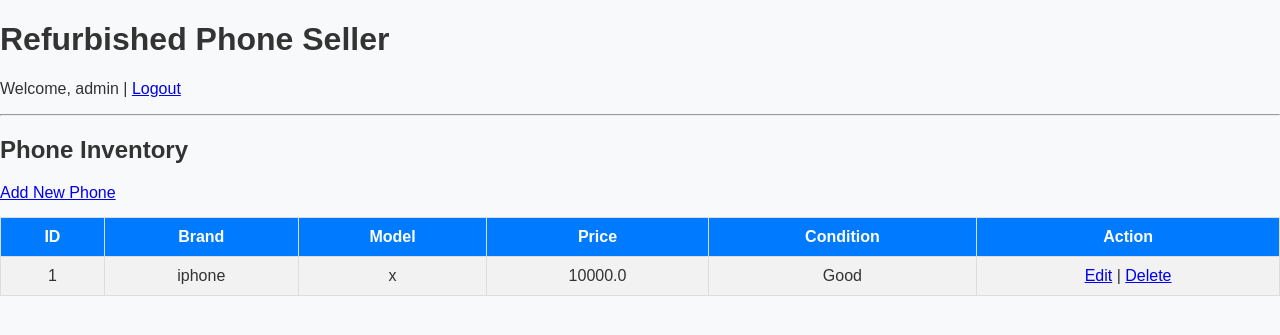
After one commit to Rahulsh97297/refurbished_phone_selling_application, a Flask app: page /inventory/ in a window 1280 px wide. The commit adds this page. Shown: the top 335 px of the page. Run offline with Flask 3, Linux system fonts and the light colour scheme; a user stored in the database is signed in; data comes from the database, SQL or seed files in the repository.

Commit message:
new code updated

```diff
--- /dev/null
+++ b/app.py
@@ -0,0 +1,22 @@
+from flask import Flask, redirect, url_for
+from database import init_db
+from auth import auth_bp
+from inventory import inventory_bp
+
+app = Flask(__name__)
+app.secret_key = "supersecretkey"
+
+# Register Blueprints
+app.register_blueprint(auth_bp)
+app.register_blueprint(inventory_bp)
+
+@app.before_request
+def before_request():
+    init_db()
+
+@app.route("/")
+def home():
+    return redirect(url_for("inventory.list_phones"))
+
+if __name__ == "__main__":
+    app.run(debug=True)
--- /dev/null
+++ b/database.py
@@ -0,0 +1,33 @@
+import sqlite3
+
+DB_NAME = "phones.db"
+
+def get_db_connection():
+    conn = sqlite3.connect(DB_NAME)
+    conn.row_factory = sqlite3.Row
+    return conn
+
+def init_db():
+    conn = get_db_connection()
+    conn.execute("""
+        CREATE TABLE IF NOT EXISTS users (
+            id INTEGER PRIMARY KEY AUTOINCREMENT,
+            username TEXT UNIQUE,
+            password TEXT
+        )
+    """)
+    conn.execute("""
+        CREATE TABLE IF NOT EXISTS phones (
+            id INTEGER PRIMARY KEY AUTOINCREMENT,
+            brand TEXT,
+            model TEXT,
+            price REAL,
+            condition TEXT
+        )
+    """)
+    # Add default admin if not exists
+    user = conn.execute("SELECT * FROM users WHERE username=?", ("admin",)).fetchone()
+    if not user:
+        conn.execute("INSERT INTO users (username, password) VALUES (?, ?)", ("admin", "admin123"))
+    conn.commit()
+    conn.close()
--- /dev/null
+++ b/inventory.py
@@ -0,0 +1,63 @@
+from flask import Blueprint, render_template, request, redirect, url_for, session
+from database import get_db_connection
+
+inventory_bp = Blueprint("inventory", __name__, url_prefix="/inventory")
+
+def login_required(func):
+    def wrapper(*args, **kwargs):
+        if "user" not in session:
+            return redirect(url_for("auth.login"))
+        return func(*args, **kwargs)
+    wrapper.__name__ = func.__name__
+    return wrapper
+
+@inventory_bp.route("/")
+@login_required
+def list_phones():
+    conn = get_db_connection()
+    phones = conn.execute("SELECT * FROM phones").fetchall()
+    conn.close()
+    return render_template("inventory.html", phones=phones)
+
+@inventory_bp.route("/add", methods=["GET", "POST"])
+@login_required
+def add_phone():
+    if request.method == "POST":
+        brand = request.form["brand"]
+        model = request.form["model"]
+        price = request.form["price"]
+        condition = request.form["condition"]
+        conn = get_db_connection()
+        conn.execute("INSERT INTO phones (brand, model, price, condition) VALUES (?, ?, ?, ?)",
+                     (brand, model, price, condition))
+        conn.commit()
+        conn.close()
+        return redirect(url_for("inventory.list_phones"))
+    return render_template("add_phone.html")
+
+@inventory_bp.route("/edit/<int:phone_id>", methods=["GET", "POST"])
+@login_required
+def edit_phone(phone_id):
+    conn = get_db_connection()
+    phone = conn.execute("SELECT * FROM phones WHERE id=?", (phone_id,)).fetchone()
+    if request.method == "POST":
+        brand = request.form["brand"]
+        model = request.form["model"]
+        price = request.form["price"]
+        condition = request.form["condition"]
+        conn.execute("UPDATE phones SET brand=?, model=?, price=?, condition=? WHERE id=?",
+                     (brand, model, price, condition, phone_id))
+        conn.commit()
+        conn.close()
+        return redirect(url_for("inventory.list_phones"))
+    conn.close()
+    return render_template("edit_phone.html", phone=phone)
+
+@inventory_bp.route("/delete/<int:phone_id>")
+@login_required
+def delete_phone(phone_id):
+    conn = get_db_connection()
+    conn.execute("DELETE FROM phones WHERE id=?", (phone_id,))
+    conn.commit()
+    conn.close()
+    return redirect(url_for("inventory.list_phones"))
--- a/requirement.txt
+++ /dev/null
@@ -1,4 +0,0 @@
-flask
-pandas
-streamlit
-numpy
--- /dev/null
+++ b/static/style.css
@@ -0,0 +1,171 @@
+/* General Reset */
+body {
+    margin: 0;
+    padding: 0;
+    font-family: Arial, sans-serif;
+    background: #f8f9fa;
+    color: #333;
+}
+
+/* Navbar */
+.navbar {
+    background: #007bff;
+    padding: 10px 20px;
+    display: flex;
+    justify-content: space-between;
+    align-items: center;
+}
+
+.navbar h1 {
+    color: #fff;
+    margin: 0;
+    font-size: 20px;
+}
+
+.navbar a {
+    color: #fff;
+    text-decoration: none;
+    margin-left: 20px;
+    font-size: 14px;
+}
+
+.navbar a:hover {
+    text-decoration: underline;
+}
+
+/* Container */
+.container {
+    max-width: 1000px;
+    margin: 30px auto;
+    padding: 20px;
+    background: #fff;
+    box-shadow: 0 2px 6px rgba(0, 0, 0, 0.1);
+    border-radius: 8px;
+}
+
+/* Heading */
+.container h2 {
+    margin-top: 0;
+    font-size: 22px;
+    border-bottom: 2px solid #007bff;
+    padding-bottom: 5px;
+}
+
+/* Table Styling */
+table {
+    width: 100%;
+    border-collapse: collapse;
+    margin-top: 15px;
+}
+
+table th,
+table td {
+    border: 1px solid #ddd;
+    padding: 10px;
+    text-align: center;
+}
+
+table th {
+    background: #007bff;
+    color: #fff;
+    font-weight: bold;
+}
+
+table tr:nth-child(even) {
+    background: #f2f2f2;
+}
+
+/* Buttons */
+.btn {
+    display: inline-block;
+    padding: 8px 15px;
+    font-size: 14px;
+    border: none;
+    border-radius: 5px;
+    cursor: pointer;
+    text-decoration: none;
+}
+
+.btn-primary {
+    background: #007bff;
+    color: #fff;
+}
+
+.btn-primary:hover {
+    background: #0056b3;
+}
+
+.btn-danger {
+    background: #dc3545;
+    color: #fff;
+}
+
+.btn-danger:hover {
+    background: #b02a37;
+}
+
+.btn-success {
+    background: #28a745;
+    color: #fff;
+}
+
+.btn-success:hover {
+    background: #1c7c31;
+}
+
+/* Login Form */
+.login-container {
+    max-width: 400px;
+    margin: 80px auto;
+    padding: 30px;
+    background: #fff;
+    box-shadow: 0 2px 6px rgba(0, 0, 0, 0.1);
+    border-radius: 8px;
+    text-align: center;
+}
+
+.login-container h2 {
+    margin-bottom: 20px;
+}
+
+.login-container input[type="text"],
+.login-container input[type="password"] {
+    width: 90%;
+    padding: 10px;
+    margin: 10px 0;
+    border: 1px solid #ddd;
+    border-radius: 5px;
+}
+
+.login-container button {
+    width: 95%;
+    padding: 10px;
+    background: #007bff;
+    border: none;
+    color: #fff;
+    font-size: 15px;
+    border-radius: 5px;
+    cursor: pointer;
+}
+
+.login-container button:hover {
+    background: #0056b3;
+}
+
+/* Responsive */
+@media (max-width: 768px) {
+    .navbar {
+        flex-direction: column;
+        text-align: center;
+    }
+
+    .navbar a {
+        margin: 5px 0;
+    }
+
+    table th,
+    table td {
+        font-size: 12px;
+        padding: 8px;
+    }
+}
--- a/templates/base.html
+++ b/templates/base.html
@@ -1,18 +1,23 @@
 <!DOCTYPE html>
 <html>
   <head>
-    <title>Phone Seller</title>
+    <title>Refurbished Phone Seller</title>
     <link
       rel="stylesheet"
-      href="https://cdn.jsdelivr.net/npm/bootstrap@5.3.0/dist/css/bootstrap.min.css"
+      href="{{ url_for('static', filename='style.css') }}"
     />
   </head>
-  <body class="p-4">
-    <div class="container">
-      {% with msgs = get_flashed_messages(with_categories=true) %} {% if msgs %}
-      {% for cat, msg in msgs %}
-      <div class="alert alert-{{cat}}">{{msg}}</div>
-      {% endfor %} {% endif %} {% endwith %} {% block body %}{% endblock %}
-    </div>
+  <body>
+    <header>
+      <h1>Refurbished Phone Seller</h1>
+      {% if session.get('user') %}
+      <p>
+        Welcome, {{ session['user'] }} |
+        <a href="{{ url_for('auth.logout') }}">Logout</a>
+      </p>
+      {% endif %}
+      <hr />
+    </header>
+    {% block content %}{% endblock %}
   </body>
 </html>
--- /dev/null
+++ b/templates/inventory.html
@@ -0,0 +1,32 @@
+{% extends 'base.html' %} {% block content %}
+<h2>Phone Inventory</h2>
+<a href="{{ url_for('inventory.add_phone') }}">Add New Phone</a>
+<table border="1" cellpadding="5">
+  <tr>
+    <th>ID</th>
+    <th>Brand</th>
+    <th>Model</th>
+    <th>Price</th>
+    <th>Condition</th>
+    <th>Action</th>
+  </tr>
+  {% for phone in phones %}
+  <tr>
+    <td>{{ phone.id }}</td>
+    <td>{{ phone.brand }}</td>
+    <td>{{ phone.model }}</td>
+    <td>{{ phone.price }}</td>
+    <td>{{ phone.condition }}</td>
+    <td>
+      <a href="{{ url_for('inventory.edit_phone', phone_id=phone.id) }}"
+        >Edit</a
+      >
+      |
+      <a href="{{ url_for('inventory.delete_phone', phone_id=phone.id) }}"
+        >Delete</a
+      >
+    </td>
+  </tr>
+  {% endfor %}
+</table>
+{% endblock %}
```
Also changed, not shown: auth.py (added, +24 -0 lines), main.py (deleted, +0 -147 lines), templates/add_phone.html (added, +10 -0 lines), templates/dashboard.html (deleted, +0 -46 lines), templates/edit_phone.html (added, +19 -0 lines), templates/form.html (deleted, +0 -16 lines), templates/login.html (+5 -6 lines), templates/upload.html (added, +13 -0 lines), phones.db.
